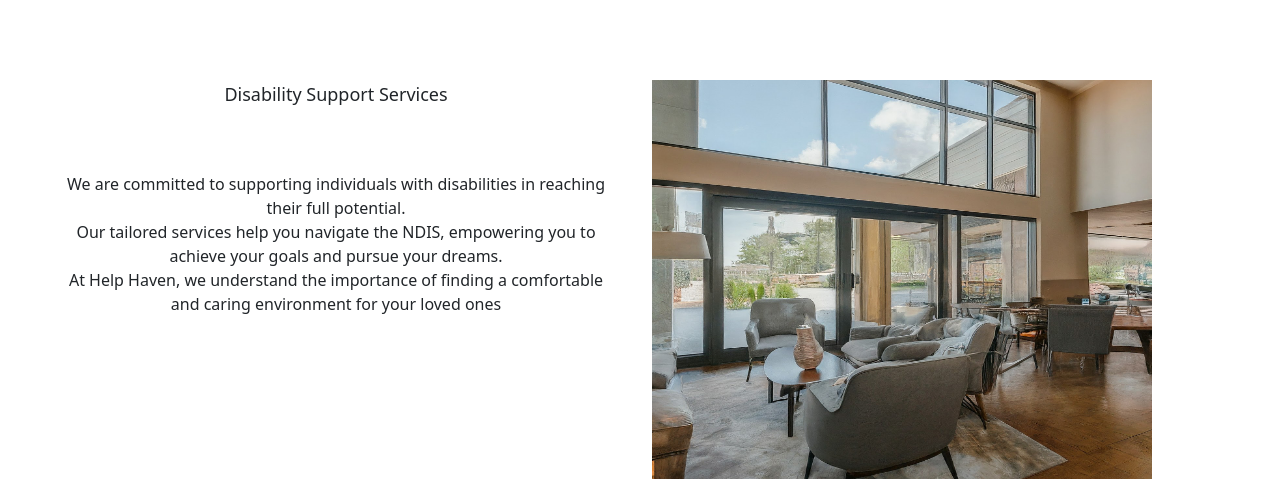
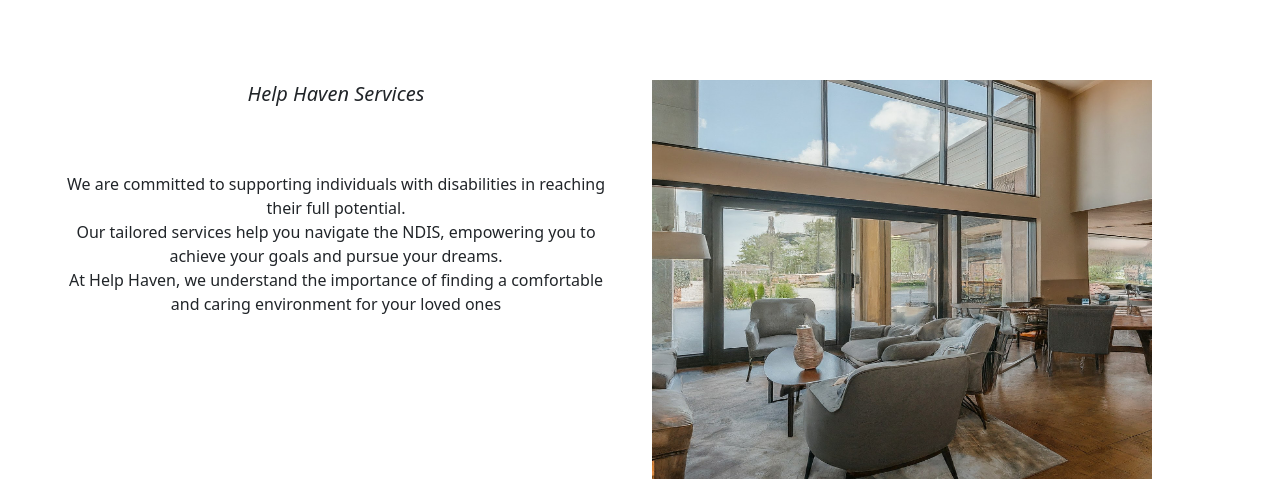
Before and after one commit to NIelsen-Mudaki/helphaven, a Django app: template core/templates/core/index.html in a window 1280 px wide. Shown: the part 77-556 px from the top of the page. Run offline with Django 5.2, Linux system fonts and the light colour scheme; the template is opened without the code that fills it, so the values that code supplies are empty; some libraries are stand-ins or nearby versions.

Commit message:
feature update

```diff
--- a/core/templates/core/base.html
+++ b/core/templates/core/base.html
@@ -34,7 +34,7 @@
         <nav class=" nav navbar bg-light navbar-expand-lg mb-3">
             <div class="container">
 
-                <a class="navbar-brand mx-5" href="/">Help Haven Services</a>
+                <a class="navbar-brand mx-5"style="font-style: oblique;" href="/">Help Haven Services</a>
 
                 <div class="collapse navbar-collapse p-3 mx-5 mb-2" style="position:absolute; right:0; top:0;" id="navbarNav">
 
--- a/core/templates/core/index.html
+++ b/core/templates/core/index.html
@@ -10,7 +10,7 @@
 
 <div class="row no gutters text-center mt-5 p-2 mb-5 ">
     <div class="col-md-6 content-container">
-        <h1 class="text-lg">Disability Support Services</h1>
+        <h1 style="font-style: oblique;" class="text-bold text-xl">Help Haven Services</h1>
 
         <p class="mt-5 p-3">We are committed to supporting individuals with disabilities in reaching their full potential.<br>
         Our tailored services help you navigate the NDIS, empowering you to achieve your goals and pursue your dreams.
```
